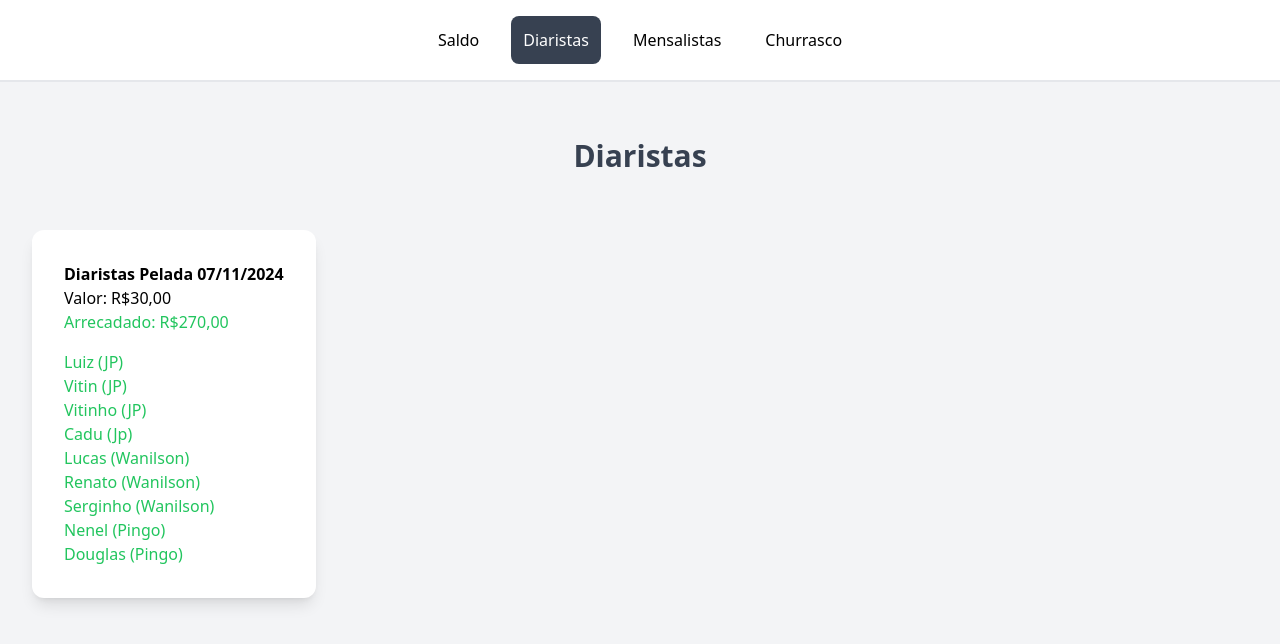
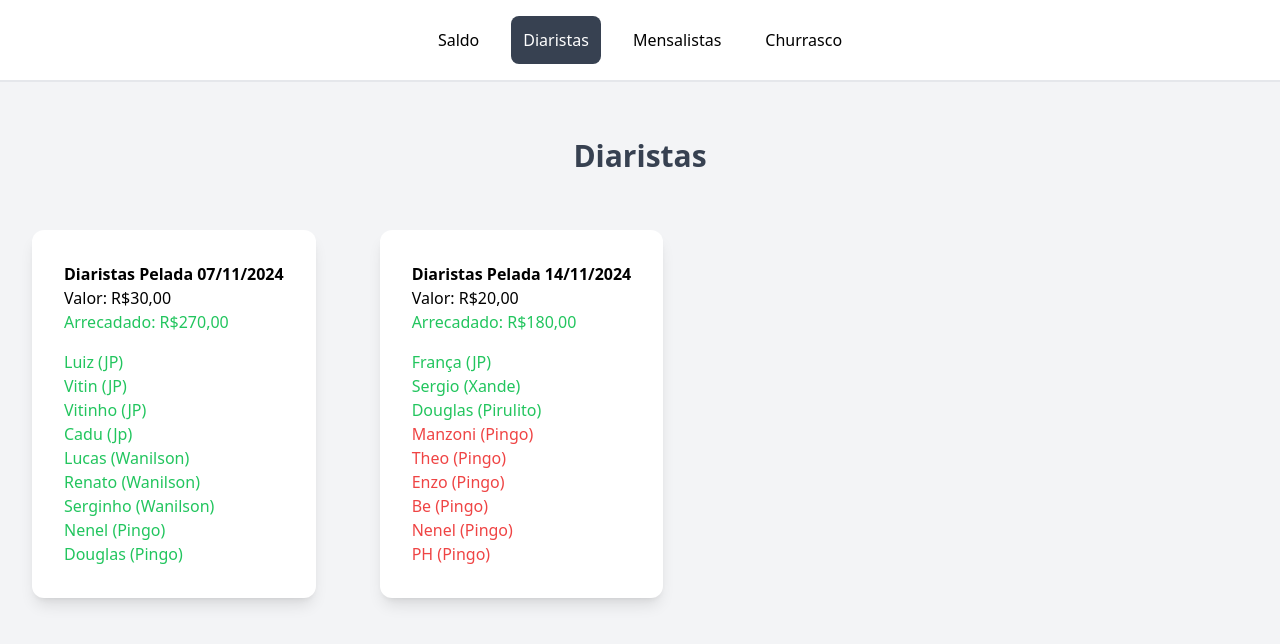
Before and after one commit to diogop2003/futebol, an Angular app in the folder pelada-front/: page /diaristas in a window 1280 px wide. Shown: the top 644 px of the page. Built offline with nearby package versions, Linux system fonts and the light colour scheme.

Commit message:
fix saldo e  feat diaria

```diff
--- a/pelada-front/src/app/pages/diaristas/diaristas.component.html
+++ b/pelada-front/src/app/pages/diaristas/diaristas.component.html
@@ -32,4 +32,22 @@
             <li class="text-green-500">Douglas (Pingo)</li>
         </ol>
     </div>
+    <div class="rounded-xl bg-white p-8 shadow-lg mx-8">
+        <h1 class="font-md font-bold">Diaristas Pelada 14/11/2024</h1>
+        <div class="mb-4">
+            <h1 class="font-sm">Valor: R$20,00</h1>
+            <h1 class="font-sm text-green-500">Arrecadado: R$180,00</h1>
+        </div>
+        <ol>
+            <li class="text-green-500">França (JP)</li>
+            <li class="text-green-500">Sergio (Xande)</li>
+            <li class="text-green-500">Douglas (Pirulito)</li>
+            <li class="text-red-500">Manzoni (Pingo)</li>
+            <li class="text-red-500">Theo (Pingo)</li>
+            <li class="text-red-500">Enzo (Pingo)</li>
+            <li class="text-red-500">Be (Pingo)</li>
+            <li class="text-red-500">Nenel (Pingo)</li>
+            <li class="text-red-500">PH (Pingo)</li>
+        </ol>
+    </div>
 </section>
--- a/pelada-front/src/app/pages/saldo/saldo.component.html
+++ b/pelada-front/src/app/pages/saldo/saldo.component.html
@@ -41,11 +41,11 @@
                 </tr>
                 <tr class="border-b gap-5">
                     <td class="w-auto py-4 text-md text-gray-700">Diaristas Novembro</td>
-                    <td class="w-auto py-4 text-md text-green-500">270,00</td>
+                    <td class="w-auto py-4 text-md text-green-500">330,00</td>
                 </tr>
                 <tr class="border-b gap-5">
                     <td class="w-auto py-4 text-md text-gray-700">SALDO TOTAL</td>
-                    <td class="w-auto py-4 text-md text-green-500">1.048,00</td>
+                    <td class="w-auto py-4 text-md text-green-500">1.108,00</td>
                 </tr>
             </tbody>
         </table>
```
